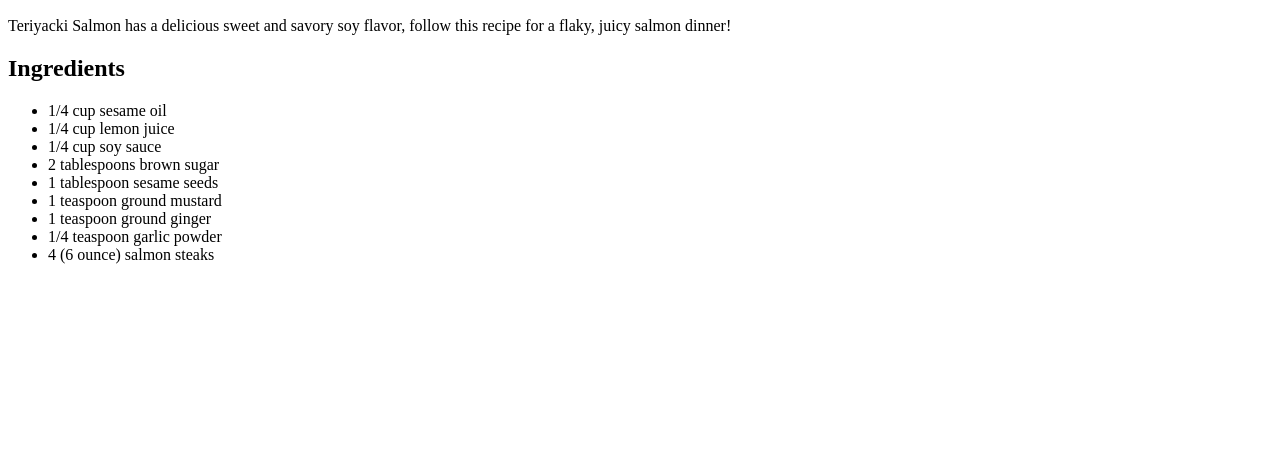
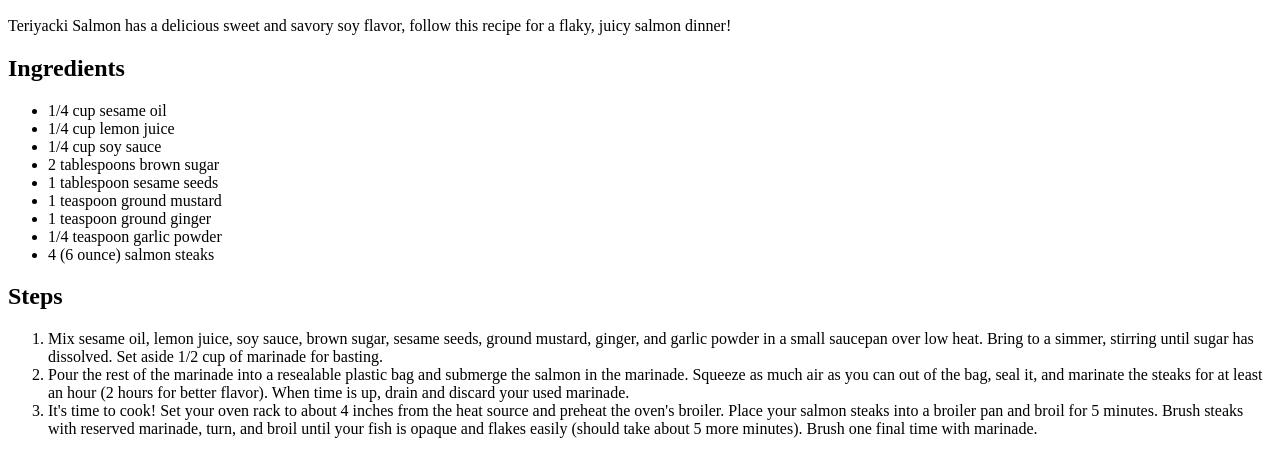
Before and after one commit to jacann/odin-recipes, a plain HTML site: page recipes/teriyackisalmon.html in a window 1280 px wide. Shown: the part 434-888 px from the top of the page. Before the commit the page ends 800 px from the top, so only its background shows below. Drawn offline with Linux system fonts and the light colour scheme.

Commit message:
Add steps

```diff
--- a/recipes/teriyackisalmon.html
+++ b/recipes/teriyackisalmon.html
@@ -21,5 +21,11 @@
             <li>1/4 teaspoon garlic powder</li>
             <li>4 (6 ounce) salmon steaks</li>
         </ul>
+        <h2>Steps</h2>
+        <ol>
+            <li>Mix sesame oil, lemon juice, soy sauce, brown sugar, sesame seeds, ground mustard, ginger, and garlic powder in a small saucepan over low heat. Bring to a simmer, stirring until sugar has dissolved. Set aside 1/2 cup of marinade for basting.</li>
+            <li>Pour the rest of the marinade into a resealable plastic bag and submerge the salmon in the marinade. Squeeze as much air as you can out of the bag, seal it, and marinate the steaks for at least an hour (2 hours for better flavor). When time is up, drain and discard your used marinade.</li>
+            <li>It's time to cook! Set your oven rack to about 4 inches from the heat source and preheat the oven's broiler. Place your salmon steaks into a broiler pan and broil for 5 minutes. Brush steaks with reserved marinade, turn, and broil until your fish is opaque and flakes easily (should take about 5 more minutes). Brush one final time with marinade.</li>
+        </ol>
     </body>
 </html>
```
